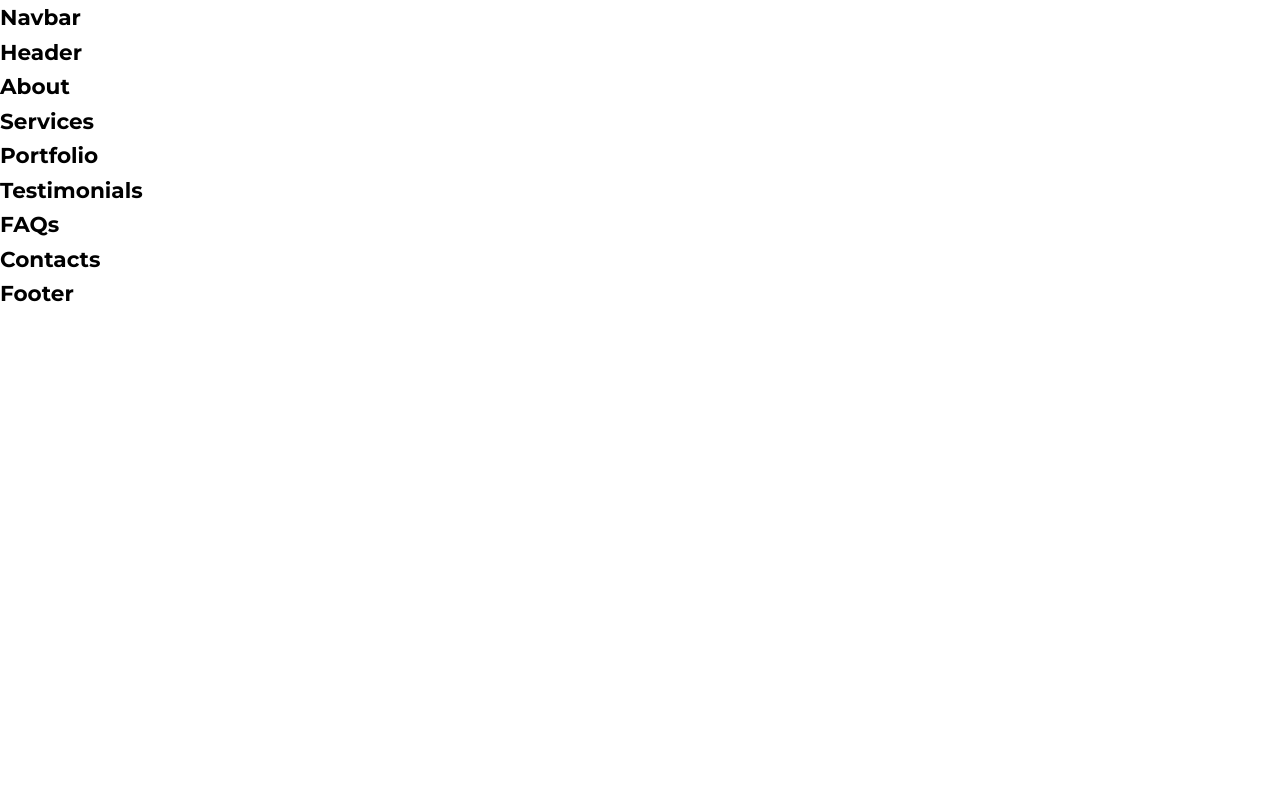
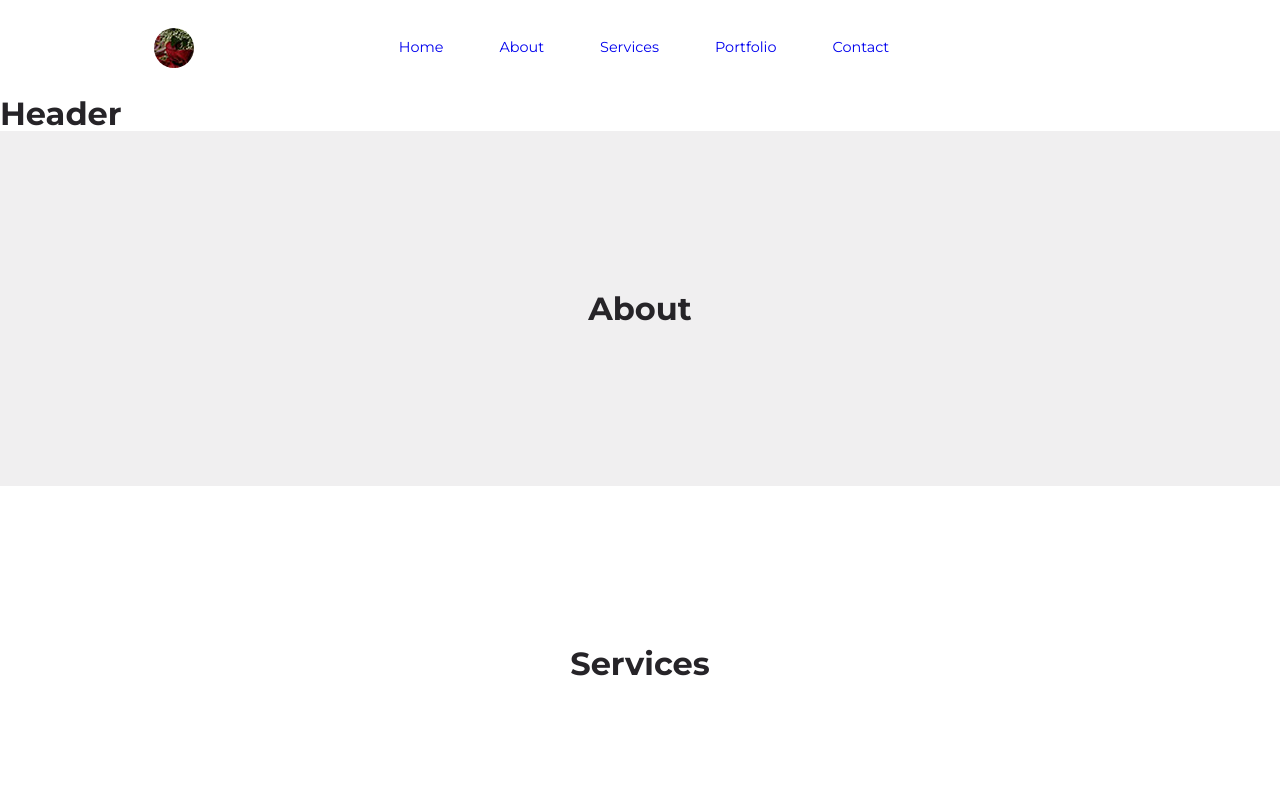
Before and after one commit to rasyedrenaldi/portfolioMe, a React (Create React App) app: page / in a window 1280 px wide. Shown: the top 800 px of the page. Built offline with nearby package versions, Linux system fonts and the light colour scheme.

Commit message:
add react icon and styling css navbar

```diff
--- a/package.json
+++ b/package.json
@@ -8,6 +8,7 @@
     "@testing-library/user-event": "^13.5.0",
     "react": "^18.3.1",
     "react-dom": "^18.3.1",
+    "react-icons": "^5.3.0",
     "react-scripts": "5.0.1",
     "web-vitals": "^2.1.4"
   },
--- a/src/index.css
+++ b/src/index.css
@@ -21,7 +21,7 @@
   --color-dark: hsl(var(--primary-hue), 5%, var(--dark-lightness));
 
   /* GENERAL CONTAINER VARIABLES */
-  --container-width-lg: 75%;
+  --container-width-lg: 76%;
   --container-width-md: 90%;
 
   /* BORDER RADIUS VARIABLES */
@@ -51,3 +51,161 @@
 }
 
 /* GENERAL SECTION STYLES */
+section {
+  padding: 10rem 0;
+  background: var(--color-light);
+  transition: var(--transition);
+}
+
+section:nth-child(even) {
+  background: var(--color-white);
+}
+
+section > h2 {
+  text-align: center;
+}
+
+section > p {
+  text-align: center;
+  margin: 0.5rem auto 4rem;
+  width: 40%;
+}
+
+/* GENERAL SECTION STYLES */
+a {
+  /* color: var(--color-white); */
+  transition: var(--transition);
+}
+
+/* GENERAL HEADING STYLES */
+h1,
+h2,
+h3,
+h4,
+h5,
+h6 {
+  line-height: 1.1;
+  color: var(--color-black);
+}
+
+h1 {
+  font-size: 3rem;
+}
+
+h2 {
+  font-size: 2rem;
+}
+
+h3 {
+  font-size: 1.6rem;
+}
+
+h4 {
+  font-size: 1.1rem;
+}
+
+h5 {
+  font-size: 0.95rem;
+}
+
+h6 {
+  font-size: 0.8rem;
+}
+
+/* GENERAL IMAGES STYLES */
+
+.img {
+  display: block;
+  width: 100%;
+  object-fit: cover;
+}
+
+/* GENERAL BUTTON STYLES */
+.btn {
+  display: inline-block;
+  width: fit-content;
+  display: flex;
+  align-items: center;
+  gap: 1rem;
+  background: var(--color-light);
+  color: var(--color-black);
+  padding: 0.6rem 2.5rem;
+  border: 2px solid transparent;
+  border-radius: var(--border-radius-2);
+  cursor: pointer;
+}
+
+.btn:hover {
+  background-color: transparent;
+  border-color: var(--color-light);
+  transform: translateY(-0.5rem);
+}
+
+.btn.white {
+  background: var(--color-white);
+}
+
+.btn.white:hover {
+  background: transparent;
+  border-color: var(--color-white);
+}
+
+.btn.primary {
+  background: var(--color-primary);
+  /*Warna text selalu putih */
+  color: white;
+}
+
+.btn.primary:hover {
+  background: transparent;
+  border-color: var(--color-primary);
+  color: var(--color-primary);
+}
+
+.btm.sm {
+  padding: 0.5rem 1.2rem;
+}
+
+/* MEDIA QUERIES (tablets) */
+@media screen and (max-width: 1024px) {
+  body {
+    font-size: 1rem;
+  }
+  .container {
+    width: var(--container-width-md);
+  }
+  section {
+    padding: 8rem 0;
+  }
+
+  section > p {
+    width: 72%;
+    margin-bottom: 3rem;
+  }
+
+  h1 {
+    font-size: 2rem;
+  }
+}
+
+/* MEDIA QUERIES (phones) */
+@media screen and (max-width: 600px) {
+  h1 {
+    font-size: 2.4rem;
+  }
+  h2 {
+    font-size: 1.8rem;
+  }
+  h3 {
+    font-size: 1.4rem;
+  }
+  h4 {
+    font-size: 1rem;
+  }
+  .btn {
+    padding: 0.6rem 1.5rem;
+  }
+  section > p {
+    width: var(--container-width-md);
+  }
+}
--- a/src/sections/navbar/Navbar.jsx
+++ b/src/sections/navbar/Navbar.jsx
@@ -1,9 +1,26 @@
+import Logo from '../../assets/logo.jpg';
+import data from './data.js';
+import { IoIosColorPalette } from 'react-icons/io';
 import './navbar.css';
 
 const Navbar = () => {
   return (
     <nav>
-      <h2>Navbar</h2>
+      <div className="container nav__container">
+        <a href="index.html" className="nav__logo">
+          <img src={Logo} alt="Logo" />
+        </a>
+        <ul className="nav__menu">
+          {data.map((item) => (
+            <li key={item.id}>
+              <a href={item.link}>{item.title}</a>
+            </li>
+          ))}
+        </ul>
+        <button id="theme__icon">
+          <IoIosColorPalette />
+        </button>
+      </div>
     </nav>
   );
 };
--- /dev/null
+++ b/src/sections/navbar/data.js
@@ -0,0 +1,9 @@
+const data = [
+  { id: 1, link: '#', title: 'Home' },
+  { id: 2, link: '#about', title: 'About' },
+  { id: 3, link: '#services', title: 'Services' },
+  { id: 4, link: '#portfolio', title: 'Portfolio' },
+  { id: 5, link: '#contact', title: 'Contact' },
+];
+
+export default data;
--- a/src/sections/navbar/navbar.css
+++ b/src/sections/navbar/navbar.css
@@ -0,0 +1,40 @@
+nav {
+  width: 100vw;
+  height: 6rem;
+  display: grid;
+  place-items: center;
+}
+  /* background: var(--color-primary);
+  position: fixed;
+  top: 0;
+  left: 0;
+  z-index: 9;
+  box-shadow: 0 1rem 1.5rem hsla(var(--primary-hue), 68%, 42%, 20%);
+  transition: var(--transition);
+}
+*/
+.nav__container {
+  display: flex;
+  justify-content: space-between;
+  align-items: center;
+}
+
+.nav__logo {
+  width: 2.5rem;
+  height: 2.5rem;
+  border-radius: 50%;
+  overflow: hidden;
+}
+
+.nav__menu {
+  display: flex;
+  gap: 3.5rem;
+  list-style-type: none;
+}
+
+#theme__icon {
+  background: transparent;
+  color: white;
+  font-size: 2rem;
+  cursor: pointer;
+}
```
Also changed, not shown: 1 other file (tests, documents, lock files or other folders).
